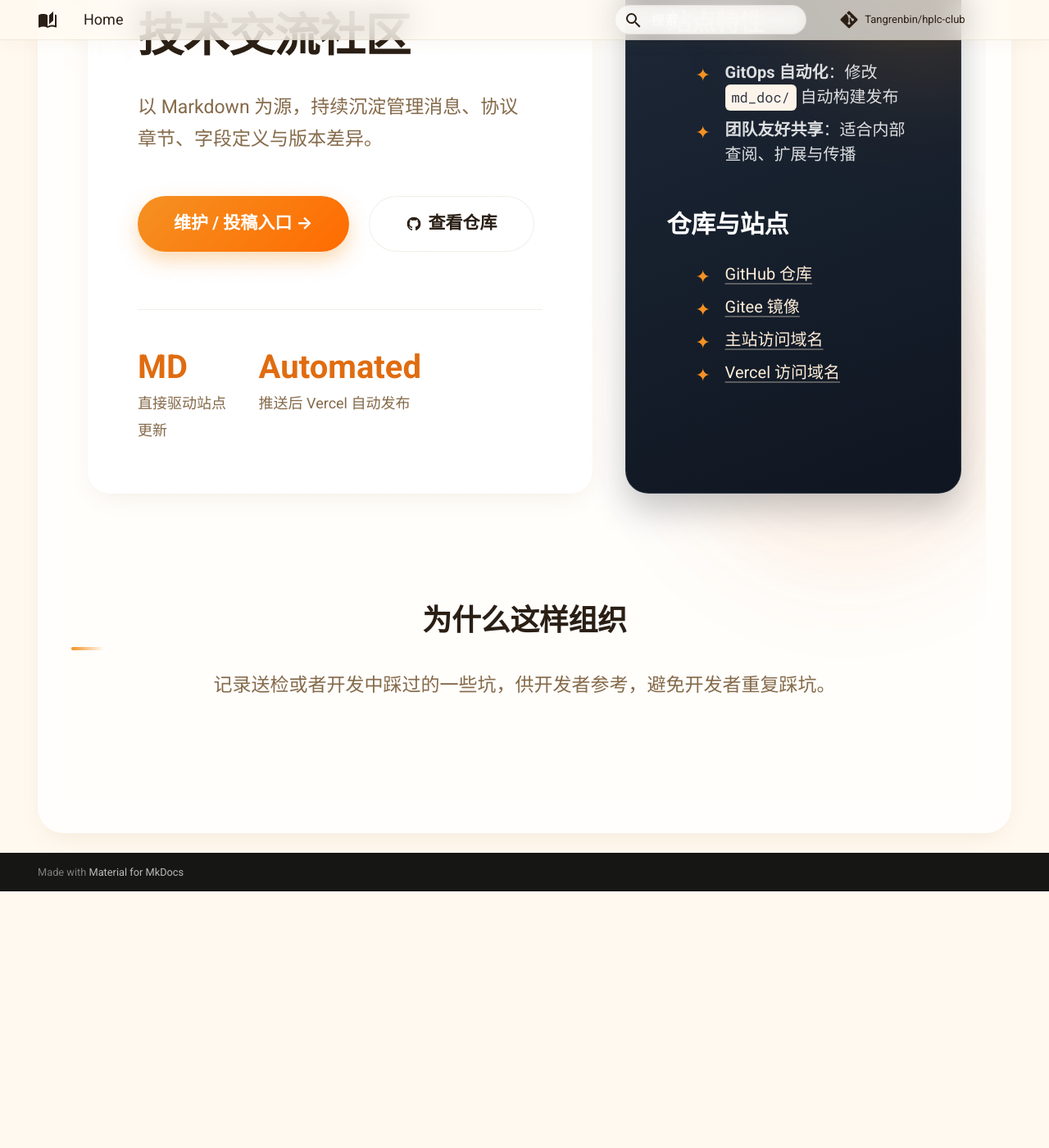
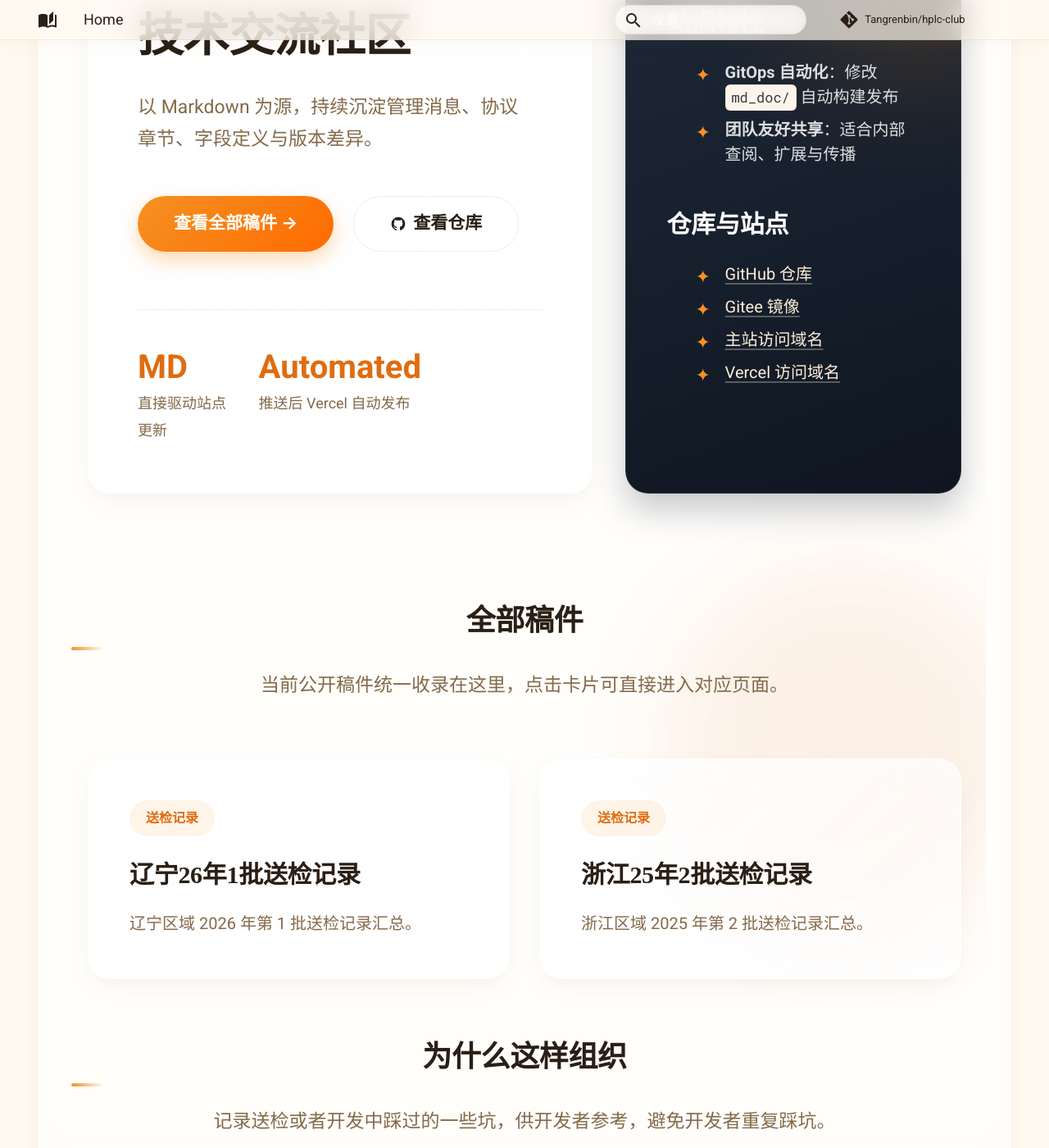
Before and after one commit to Tangrenbin/hplc-club, an MkDocs documentation site: the page built from md_doc/index.md, in a window 1280 px wide and 1400 px high, scrolled down 386 px. Shown: the whole window at 82% size. Built offline with MkDocs 1.6.1 and Material for MkDocs 9.7.7, drawn with Linux system fonts in a browser that asks for light colours; comment, search, counter and statistics services are not loaded; before the commit the page ends 1473 px from its top, so only the background shows below that.

Commit message:
首屏主按钮改成了“查看全部稿件”，不再指向“维护 / 投稿入口”，而是跳到首页新增的“全部稿件”区块

```diff
--- a/md_doc/index.md
+++ b/md_doc/index.md
@@ -16,7 +16,7 @@ hide:
         </p>
 
         <div class="hero__actions">
-          <a class="hero__button hero__button--primary" href="站点维护或投稿方法/">维护 / 投稿入口 →</a>
+          <a class="hero__button hero__button--primary" href="#all-posts">查看全部稿件 →</a>
           <a class="hero__button hero__button--secondary" href="https://github.com/Tangrenbin/hplc-club">
             <svg style="width:20px;height:20px;margin-right:8px;" viewBox="0 0 24 24"><path fill="currentColor" d="M12 2A10 10 0 0 0 2 12c0 4.42 2.87 8.17 6.84 9.5c.5.08.66-.23.66-.5v-1.69c-2.77.6-3.36-1.34-3.36-1.34c-.46-1.16-1.11-1.47-1.11-1.47c-.91-.62.07-.6.07-.6c1 .07 1.53 1.03 1.53 1.03c.87 1.52 2.34 1.07 2.91.83c.09-.65.35-1.09.63-1.34c-2.22-.25-4.55-1.11-4.55-4.92c0-1.11.38-2 1.03-2.71c-.1-.25-.45-1.29.1-2.64c0 0 .84-.27 2.75 1.02c.79-.22 1.65-.33 2.5-.33c.85 0 1.71.11 2.5.33c1.91-1.29 2.75-1.02 2.75-1.02c.55 1.35.2 2.39.1 2.64c.65.71 1.03 1.6 1.03 2.71c0 3.82-2.34 4.66-4.57 4.91c.36.31.69.92.69 1.85V21c0 .27.16.59.67.5C19.14 20.16 22 16.42 22 12A10 10 0 0 0 12 2Z"/></svg>
             查看仓库
@@ -53,6 +53,31 @@ hide:
     </div>
   </section>
 
+  <section id="all-posts">
+    <h2 class="section-title">全部稿件</h2>
+    <p class="section-lead">
+      当前公开稿件统一收录在这里，点击卡片可直接进入对应页面。
+    </p>
+
+    <div class="chapter-grid">
+      <article class="chapter-card">
+        <a href="辽宁26年1批送检记录/">
+          <span class="chapter-card__tag">送检记录</span>
+          <h3>辽宁26年1批送检记录</h3>
+          <p>辽宁区域 2026 年第 1 批送检记录汇总。</p>
+        </a>
+      </article>
+
+      <article class="chapter-card">
+        <a href="浙江25年2批送检记录/">
+          <span class="chapter-card__tag">送检记录</span>
+          <h3>浙江25年2批送检记录</h3>
+          <p>浙江区域 2025 年第 2 批送检记录汇总。</p>
+        </a>
+      </article>
+    </div>
+  </section>
+
   <h2 class="section-title">为什么这样组织</h2>
   <p class="section-lead">
     记录送检或者开发中踩过的一些坑，供开发者参考，避免开发者重复踩坑。
```
